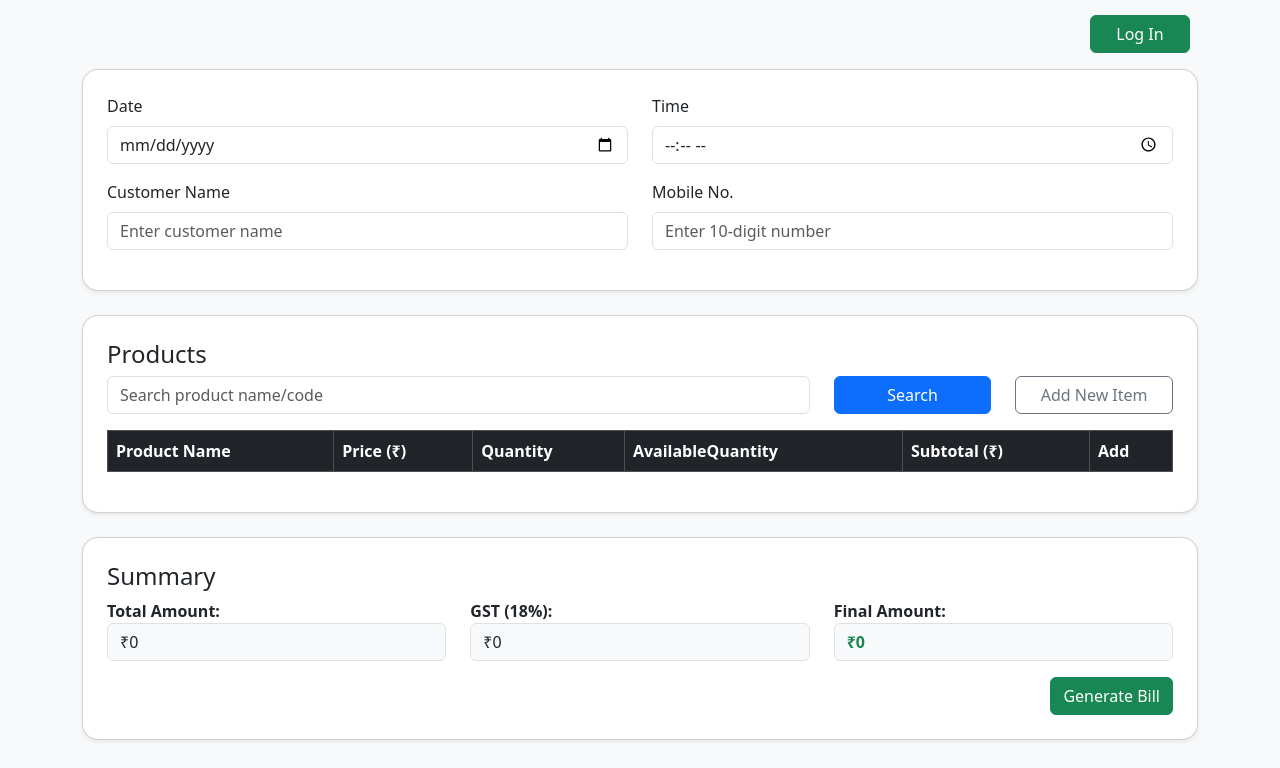
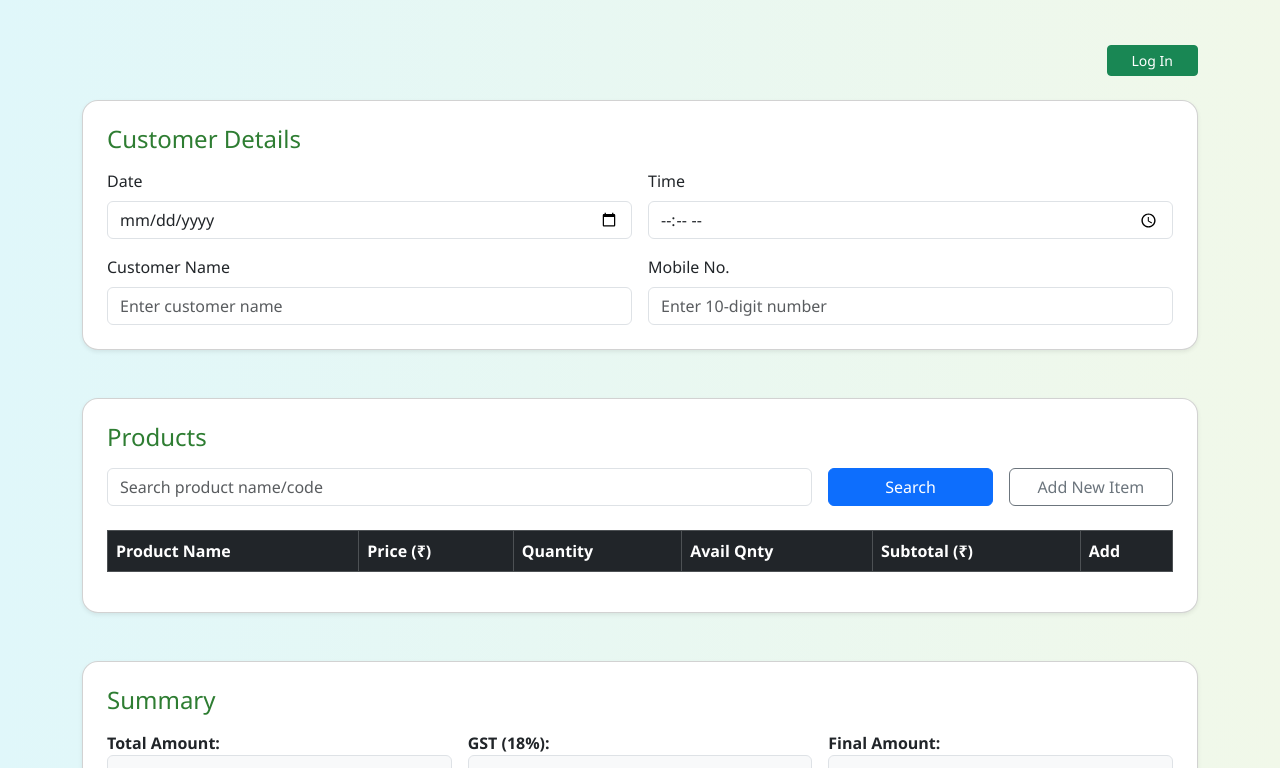
Before and after one commit to vijaykrish1121/BillingApplication, a plain HTML site: page index.html in a window 1280 px wide. Shown: the part 123-891 px from the top of the page. Drawn offline with nearby package versions, Linux system fonts and the light colour scheme.

Commit message:
last commit

```diff
--- a/homePage.css
+++ b/homePage.css
@@ -37,11 +37,41 @@
 }
 
 body {
-    background-color: #f8f9fa;
+    margin: 0;
+    padding: 0;
+    min-height: 100vh;
+    background: linear-gradient(135deg, #0f0c29, #302b63, #24243e);
+    color: #fff;
+    font-family: 'Segoe UI', sans-serif;
+    position: relative;
+    overflow-x: hidden;
   }
 
-  h1 {
-    color: #0d6efd;
+  body::before {
+    content: "";
+    position: absolute;
+    top: 0;
+    left: 0;
+    width: 100%;
+    height: 100%;
+    background-image: url('https://www.transparenttextures.com/patterns/graphy.png');
+    opacity: 0.07;
+    z-index: 0;
+  }
+
+  .container, .card, .btn, input, table {
+    position: relative;
+    z-index: 1;
+  }
+
+  h1, h4 {
+    font-weight: 600;
+    letter-spacing: 0.5px;
+  }
+
+  .btn {
+    font-weight: 500;
+    letter-spacing: 0.3px;
   }
 
   .card {
@@ -54,3 +84,6 @@ body {
   #loginBtn, #logoutBtn {
     min-width: 100px;
   }
+  body {
+    font-family: 'Poppins', sans-serif;
+  }
--- a/index.html
+++ b/index.html
@@ -5,20 +5,61 @@
   <meta name="viewport" content="width=device-width, initial-scale=1.0"/>
   <title>Billing System</title>
   <link href="https://cdn.jsdelivr.net/npm/bootstrap@5.3.3/dist/css/bootstrap.min.css" rel="stylesheet"/>
-  <link rel="stylesheet" href="homePage.css"/>
+  <link href="https://fonts.googleapis.com/css2?family=Poppins:wght@300;400;600&display=swap" rel="stylesheet">
+  <link rel="stylesheet" href="https://cdnjs.cloudflare.com/ajax/libs/animate.css/4.1.1/animate.min.css"/>
+  <style>
+    body {
+      background: linear-gradient(to right, #e0f7fa, #f1f8e9);
+      font-family: 'Segoe UI', sans-serif;
+    }
+    h1, h4 {
+      color: #2e7d32;
+    }
+    .card {
+      border-radius: 1rem;
+      background-color: #ffffff;
+      box-shadow: 0 4px 20px rgba(0,0,0,0.08);
+      transition: transform 0.2s ease;
+    }
+    .card:hover {
+      transform: scale(1.005);
+    }
+    .btn {
+      transition: all 0.3s ease-in-out;
+    }
+    .btn:hover {
+      transform: scale(1.05);
+    }
+    .form-control:focus {
+      border-color: #4caf50;
+      box-shadow: 0 0 0 0.2rem rgba(76, 175, 80, 0.25);
+    }
+
+    .highlight {
+      background-color: #e8f5e9;
+    }
+  </style>
 </head>
-<body onload="fetchData()" class="container my-4">
-  <div class="text-center mb-4">
+<body onload="fetchData()" class="container py-4 animate__animated animate__fadeIn container position-relative">
+
+  <!-- Header -->
+  <div class="text-center mb-5">
     <h1 class="display-5 fw-bold">🧾 Billing System</h1>
-    <p class="text-muted">Smart, Simple, and Fast Billing</p>
-  </div>
-  <div class="d-flex justify-content-end mb-3">
-    <button id="loginBtn" class="btn btn-success me-2" onclick="login()">Log In</button>
-    <button id="logoutBtn" class="btn btn-danger" onclick="logout()">Log Out</button>
+    <p class="text-muted fs-5">Smart, Simple, and Fast Billing</p>
   </div>
 
-  <div class="card p-4 mb-4 shadow-sm">
-    <div class="row mb-3">
+  <!-- Login Buttons -->
+  <div class="d-flex justify-content-end mb-4">
+    <div class="d-flex flex-wrap gap-2">
+      <button id="loginBtn" class="btn btn-success btn-sm px-4" onclick="login()">Log In</button>
+      <button id="logoutBtn" class="btn btn-danger btn-sm px-4" onclick="logout()">Log Out</button>
+    </div>
+  </div>
+
+  <!-- Customer Info Card -->
+  <div class="card p-4 mb-5 shadow-sm animate__animated animate__fadeInUp">
+    <h4 class="mb-3">Customer Details</h4>
+    <div class="row g-3">
       <div class="col-md-6">
         <label class="form-label">Date</label>
         <input type="date" id="date" class="form-control"/>
@@ -27,9 +68,6 @@
         <label class="form-label">Time</label>
         <input type="time" id="time" class="form-control"/>
       </div>
-    </div>
-
-    <div class="row mb-3">
       <div class="col-md-6">
         <label class="form-label">Customer Name</label>
         <input type="text" id="name" class="form-control" placeholder="Enter customer name"/>
@@ -41,9 +79,10 @@
     </div>
   </div>
 
-  <div class="card p-4 mb-4 shadow-sm">
-    <h4>Products</h4>
-    <div class="row mb-3">
+  <!-- Product Search Card -->
+  <div class="card p-4 mb-5 shadow-sm animate__animated animate__fadeInUp">
+    <h4 class="mb-3">Products</h4>
+    <div class="row g-3 mb-4">
       <div class="col-md-8">
         <input type="search" placeholder="Search product name/code" id="srch" class="form-control"/>
       </div>
@@ -55,24 +94,28 @@
       </div>
     </div>
 
+    <!-- Product Table -->
+    <div class="table-responsive">
       <table class="table table-bordered table-hover">
         <thead class="table-dark">
           <tr>
             <th>Product Name</th>
             <th>Price (₹)</th>
             <th>Quantity</th>
-          <th>AvailableQuantity</th>
+            <th>Avail Qnty</th>
             <th>Subtotal (₹)</th>
             <th>Add</th>
           </tr>
         </thead>
-      <tbody id="tableValues"></tbody>
+        <tbody id="tableValues" class="highlight"></tbody>
       </table>
     </div>
+  </div>
 
-  <div class="card p-4 mb-4 shadow-sm">
-    <h4>Summary</h4>
-    <div class="row">
+  <!-- Summary Section -->
+  <div class="card p-4 shadow-sm mb-5 animate__animated animate__fadeInUp">
+    <h4 class="mb-3">Summary</h4>
+    <div class="row g-3">
       <div class="col-md-4">
         <label class="fw-semibold">Total Amount:</label>
         <div id="amt" class="form-control bg-light">₹0</div>
@@ -86,8 +129,8 @@
         <div id="fnl" class="form-control bg-light text-success fw-bold">₹0</div>
       </div>
     </div>
-    <div class="mt-3 text-end">
-      <a href="./invoice.html"  onclick="addSession()" class="btn btn-success">Generate Bill</a>
+    <div class="mt-4 text-end">
+      <a href="./invoice.html" onclick="addSession()" class="btn btn-success px-4 py-2">Generate Bill</a>
     </div>
   </div>
 
```
Lines whose indentation alone changed are shown as unchanged.
